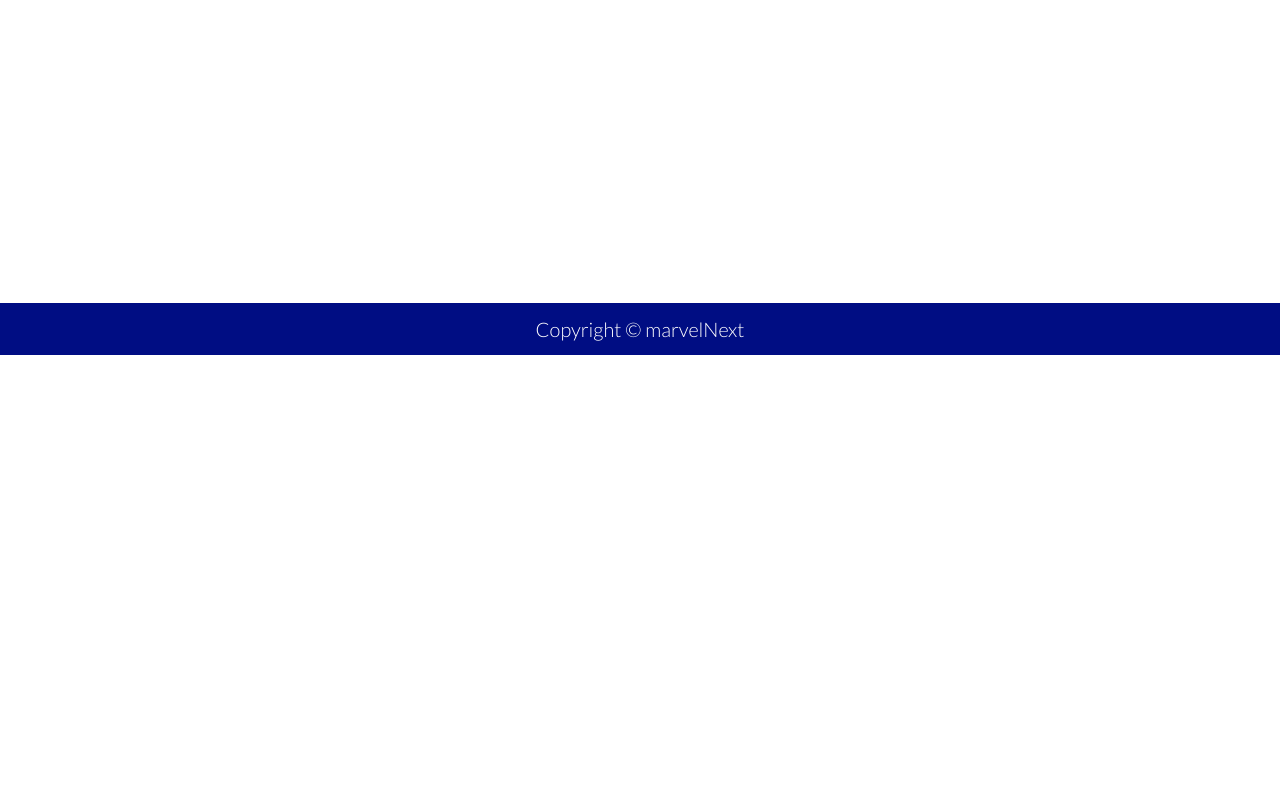
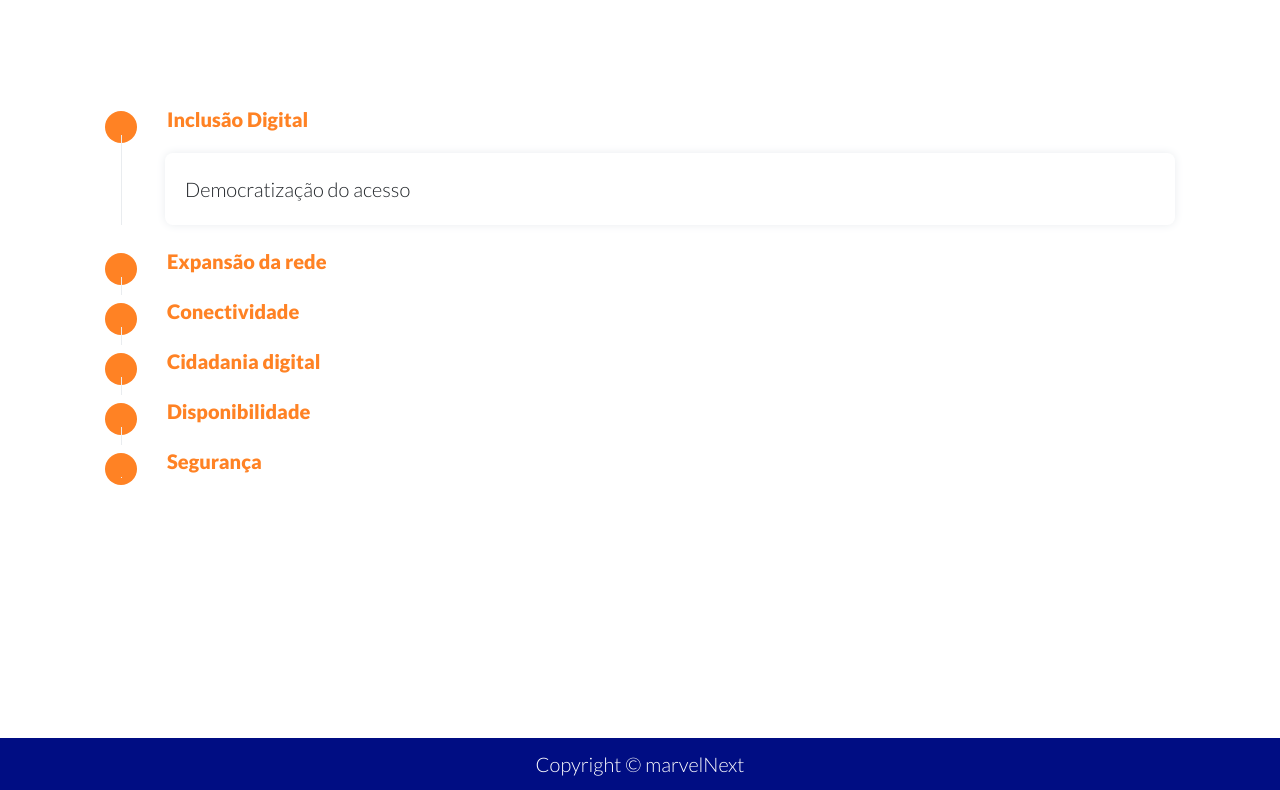
Before and after one commit to israeldesigner/nextjs-init, a Next.js app: page / in a window 1280 px wide. Shown: the part 1867-2657 px from the top of the page. Before the commit the page ends 2222 px from the top, so only its background shows below. Built offline with nearby package versions, Linux system fonts and the light colour scheme.

Commit message:
about section

```diff
--- a/components/about/index.tsx
+++ b/components/about/index.tsx
@@ -86,7 +86,7 @@ const About: React.FunctionComponent = () =>{
                                     </div>
                                 </div>
 
-                                <div className="my-5 d-block d-md-none">
+                                <div className="my-5">
                                     <div className="steps" id="stepWizard">
                                         <div className="step position-relative">
                                             <div className="step-heading position-static" id="step1">
```
